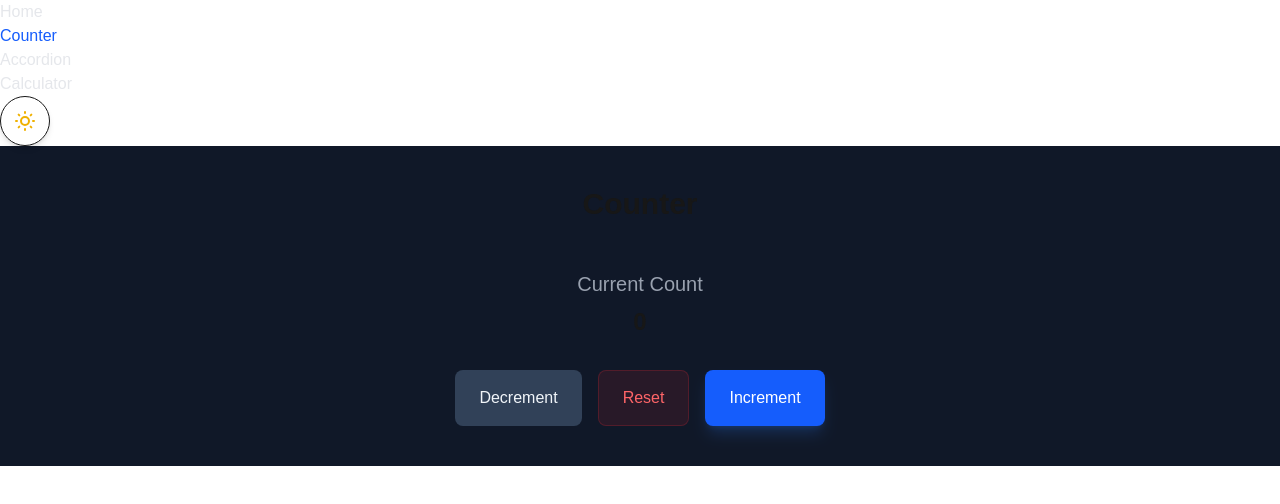
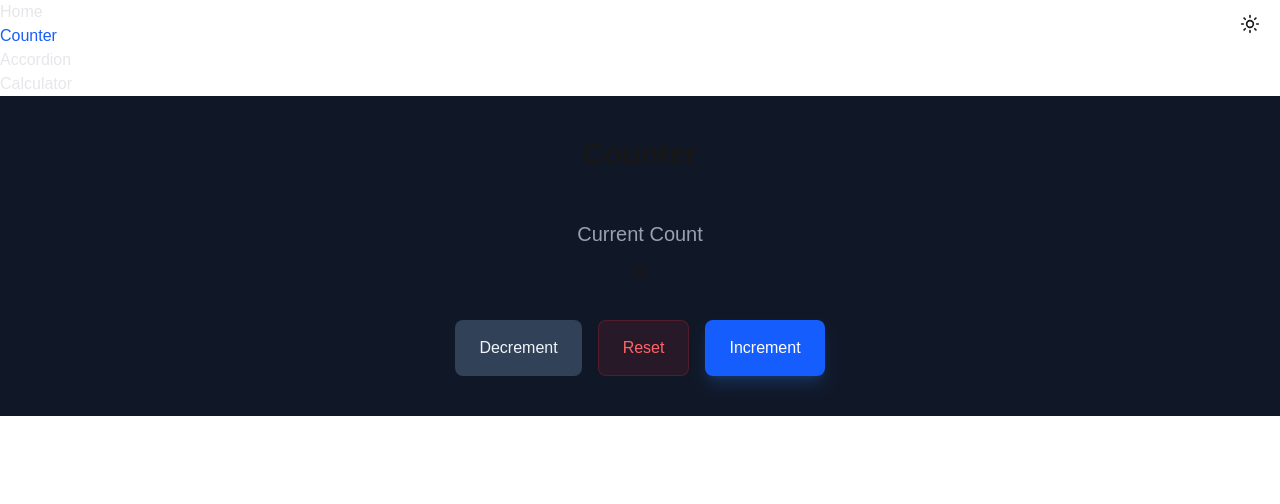
Before and after one commit to 2hyoon/react-lab, a Next.js app: page /counter in a window 1280 px wide. Shown: the top 504 px of the page. Built offline with nearby package versions, Linux system fonts and the light colour scheme.

Commit message:
refactor(ui): simplify ThemeButton icon rendering

```diff
--- a/src/components/ui/themeButton.tsx
+++ b/src/components/ui/themeButton.tsx
@@ -2,6 +2,7 @@
 
 import { useTheme } from "@/src/hooks/themeContext";
 import { Theme } from "@/src/types/type";
+import { Moon, Sun } from "lucide-react";
 
 const ThemeButton = () => {
   const { theme, toggleTheme } = useTheme();
@@ -10,38 +11,12 @@ const ThemeButton = () => {
     <button
       onClick={toggleTheme}
       aria-label="Toggle theme"
-      className="p-3 rounded-full bg-foreground-light dark:bg-foreground-dark border border-border-light dark:border-border-dark shadow-md hover:shadow-lg focus:outline-none focus:ring-2 focus:ring-offset-2 focus:ring-primary-light dark:focus:ring-primary-dark focus:ring-offset-background-light dark:focus:ring-offset-background-dark transition-all duration-300"
+      className="fixed top-2.5 right-4 p-1 rounded-full bg-foreground-light dark:bg-foreground-dark hover:bg-gray-500 focus:outline-none transition-all duration-300 cursor-pointer"
     >
       {theme === Theme.LIGHT ? (
-        <svg
-          xmlns="http://www.w3.org/2000/svg"
-          className="w-6 h-6 text-yellow-500"
-          fill="none"
-          viewBox="0 0 24 24"
-          stroke="currentColor"
-          strokeWidth={2}
-        >
-          <path
-            strokeLinecap="round"
-            strokeLinejoin="round"
-            d="M12 3v1m0 16v1m9-9h-1M4 12H3m15.364 6.364l-.707-.707M6.343 6.343l-.707-.707m12.728 0l-.707.707M6.343 17.657l-.707.707M16 12a4 4 0 11-8 0 4 4 0 018 0z"
-          />
-        </svg>
+        <Sun width={20} height={20}/>
       ) : (
-        <svg
-          xmlns="http://www.w3.org/2000/svg"
-          className="w-6 h-6 text-blue-400"
-          fill="none"
-          viewBox="0 0 24 24"
-          stroke="currentColor"
-          strokeWidth={2}
-        >
-          <path
-            strokeLinecap="round"
-            strokeLinejoin="round"
-            d="M20.354 15.354A9 9 0 018.646 3.646 9.003 9.003 0 0012 21a9.003 9.003 0 008.354-5.646z"
-          />
-        </svg>
+        <Moon width={20} height={20}/>
       )}
     </button>
   );
```
